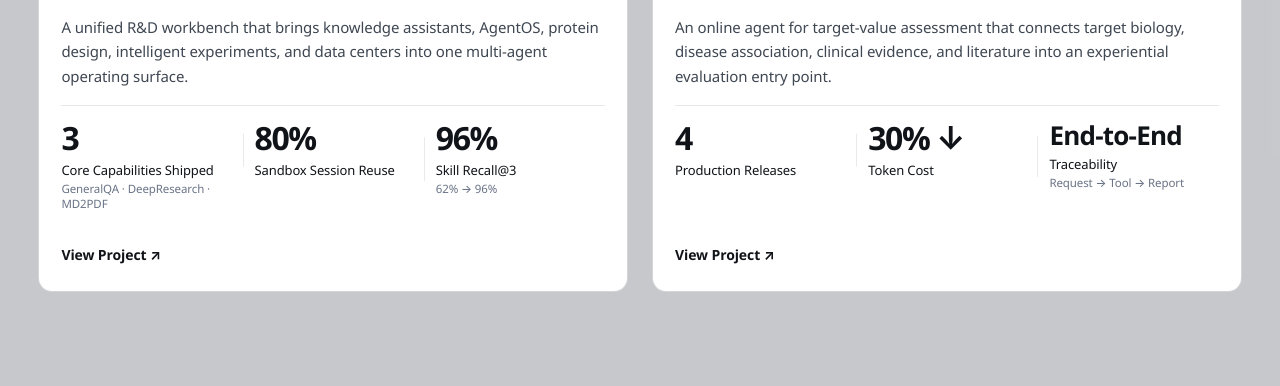
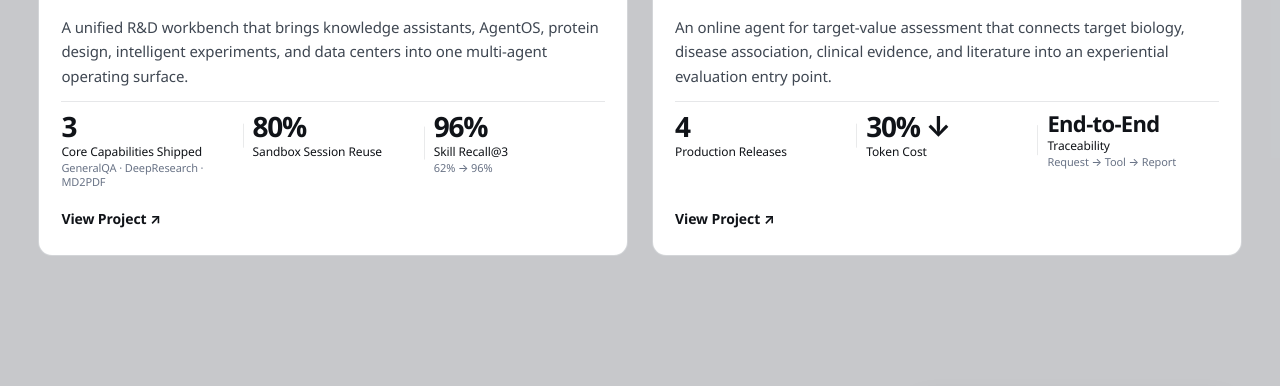
Before and after one commit to ByteTitan-star/ByteTitan-star.github.io, an Astro site: page / in a window 1280 px wide. Shown: the part 1367-1753 px from the top of the page. Built offline with nearby package versions, Linux system fonts and the light colour scheme; Astro itself is replaced by a stand-in of ours; some packages are replaced by stand-ins of ours.

Commit message:
fix: tighten internship card KPI band spacing and type scale
Co-authored-by: Cursor <cursoragent@cursor.com>

```diff
--- a/src/styles/global.css
+++ b/src/styles/global.css
@@ -2383,9 +2383,9 @@ body.lightbox-open { overflow: hidden; }
   grid-template-columns: repeat(3, minmax(0, 1fr));
   align-items: start;
   flex: 0 0 auto;
-  height: 120px;
-  margin-top: 16px;
-  padding: 16px 0 0;
+  height: 92px;
+  margin-top: 12px;
+  padding: 10px 0 0;
   border-top: 1px solid rgba(16, 24, 40, .10);
   border-bottom: 0;
   overflow: hidden;
@@ -2393,7 +2393,7 @@ body.lightbox-open { overflow: hidden; }
 .shipped-kpi {
   position: relative;
   min-width: 0;
-  padding: 0 12px;
+  padding: 0 10px;
 }
 .shipped-kpi:first-child { padding-left: 0; }
 .shipped-kpi:last-child { padding-right: 0; }
@@ -2403,39 +2403,39 @@ body.lightbox-open { overflow: hidden; }
   left: 0;
   top: 50%;
   width: 1px;
-  height: 58%;
+  height: 52%;
   transform: translateY(-50%);
   background: rgba(16, 24, 40, .09);
 }
 .shipped-kpi__value {
-  font-size: clamp(28px, 2.8vw, 32px);
+  font-size: clamp(24px, 2.4vw, 28px);
   font-weight: 700;
   letter-spacing: -.045em;
   line-height: 1;
   color: var(--ink);
 }
 .shipped-kpi__value--compact {
-  font-size: clamp(22px, 2.2vw, 26px);
+  font-size: clamp(18px, 1.9vw, 22px);
   font-weight: 650;
   letter-spacing: -.03em;
 }
 .shipped-kpi__label {
-  margin-top: 8px;
-  font-size: 13px;
+  margin-top: 5px;
+  font-size: 12px;
   font-weight: 550;
   letter-spacing: -.01em;
+  line-height: 1.2;
+  color: var(--ink);
+}
+.shipped-kpi__hint {
+  margin-top: 2px;
+  font-size: 11px;
+  font-weight: 500;
   line-height: 1.25;
-  color: var(--ink);
-}
-.shipped-kpi__hint {
-  margin-top: 4px;
-  font-size: 11.5px;
-  font-weight: 500;
-  line-height: 1.3;
   color: var(--muted);
 }
 .shipped-link {
-  margin-top: 18px;
+  margin-top: 14px;
   align-self: flex-start;
   font-size: 14px;
   font-weight: 650;
```
